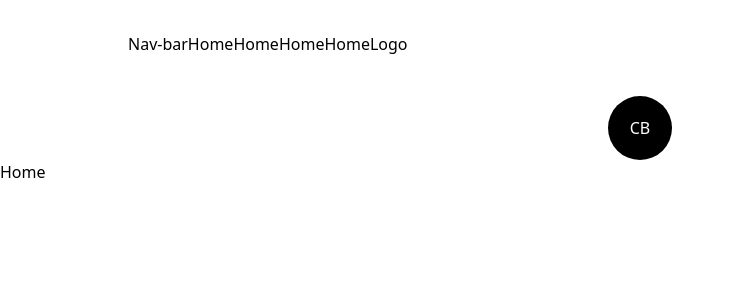
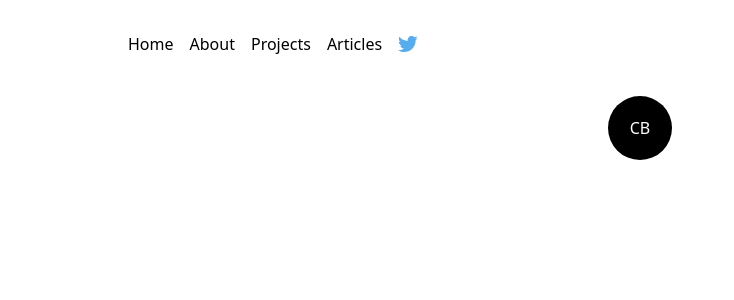
Before and after one commit to shimamaru/next.js-try, a Next.js app: page / in a window 1280 px wide. Shown: the top 300 px of the page, without its empty margins (0-734 px from the left). Built offline with nearby package versions, Linux system fonts and the light colour scheme.

Commit message:
ロゴの作成途中

```diff
--- /dev/null
+++ b/src/components/Icons.js
@@ -0,0 +1,18 @@
+import * as React from "react";
+const TwitterIcons = ({ className, ...rest }) => (
+  <svg
+    xmlns="http://www.w3.org/2000/svg"
+    width="1.23em"
+    height="1em"
+    viewBox="0 0 256 209"
+    className={`w-full h-auto ${className}`}
+    {...rest}
+  >
+    <path fill="rgba(255, 255, 255, 0)" d="M0 0h256v209H0z" />
+    <path
+      fill="#55acee"
+      d="M256 25.45a105.04 105.04 0 0 1-30.166 8.27c10.845-6.5 19.172-16.793 23.093-29.057a105.183 105.183 0 0 1-33.351 12.745C205.995 7.201 192.346.822 177.239.822c-29.006 0-52.523 23.516-52.523 52.52 0 4.117.465 8.125 1.36 11.97-43.65-2.191-82.35-23.1-108.255-54.876-4.52 7.757-7.11 16.78-7.11 26.404 0 18.222 9.273 34.297 23.365 43.716a52.312 52.312 0 0 1-23.79-6.57c-.003.22-.003.44-.003.661 0 25.447 18.104 46.675 42.13 51.5a52.592 52.592 0 0 1-23.718.9c6.683 20.866 26.08 36.05 49.062 36.475-17.975 14.086-40.622 22.483-65.228 22.483-4.24 0-8.42-.249-12.529-.734 23.243 14.902 50.85 23.597 80.51 23.597 96.607 0 149.434-80.031 149.434-149.435 0-2.278-.05-4.543-.152-6.795A106.748 106.748 0 0 0 256 25.45"
+    />
+  </svg>
+);
+export default TwitterIcons;
--- a/src/components/NavBar.js
+++ b/src/components/NavBar.js
@@ -1,27 +1,33 @@
 import React from "react";
 import Link from "next/link";
-import Logo from "./Logo";
+import { useRouter } from "next/router";
+import TwitterIcons from "./Icons";
 
-const CustomLink = ({ href, title, className="" }) => {
+const CustomLink = ({ href, title, className = "" }) => {
+  const router = useRouter();
+  console.log(router);
   return (
-    <Link href={href}>
+    <Link href={href} className={`${className} relative group`}>
       {title}
-      </Link>
-    );
+      <span className="h-[1px] inline-block bg-black w-0 absolute left-0 bottom-0 group-hover:w-full transition-[width] ease duration-300">
+        &nbsp;
+      </span>
+    </Link>
+  );
 };
 
 const NavBar = () => {
   return (
     <header className="w-full px-32 py-8 flex items-center ">
-      Nav-bar
-      <nav>
-        <Link href="/">Home</Link>
-        <Link href="/about">Home</Link>
-        <Link href="/projects">Home</Link>
-        <Link href="/articles">Home</Link>
+      <nav className="">
+        <CustomLink href="/" title="Home" className="mr-4" />
+        <CustomLink href="/about" title="About" className="mr-4" />
+        <CustomLink href="/projects" title="Projects" className="mr-4" />
+        <CustomLink href="/articles" title="Articles" className="mr-4" />
       </nav>
-      <h2>Logo</h2>
-      <Link href="/" target={"_blank"}></Link>
+      <Link href="/" target={"_blank"}>
+        <TwitterIcons />
+      </Link>
     </header>
   );
 };
--- a/src/pages/index.js
+++ b/src/pages/index.js
@@ -15,7 +15,6 @@ export default function Home() {
         <link rel="icon" href="/favicon.ico" />
       </Head>
       <main>
-        <div>Home</div>
       </main>
     </>
   )
```
Also changed, not shown: src/pages/_app.js (+7 -9 lines).
